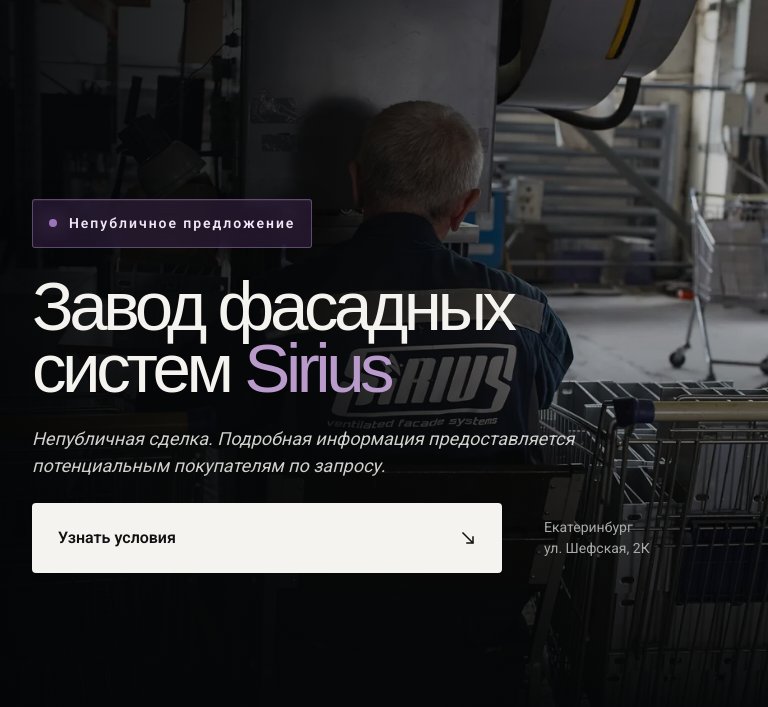
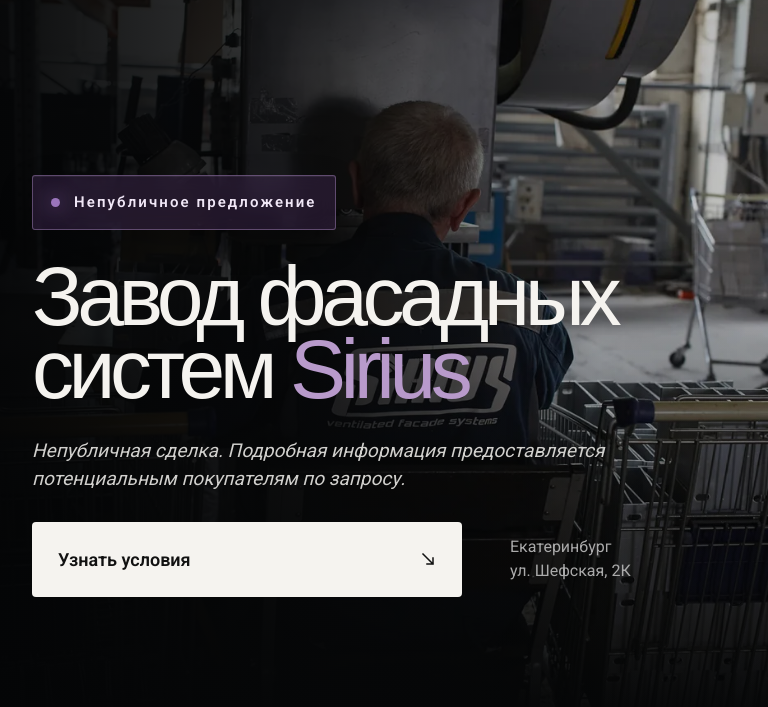
Before and after one commit to Katya8898-del/sirius-sale, a plain HTML site: page index.html in a window 768 px wide. Shown: the part 93-800 px from the top of the page. Drawn offline with nearby package versions, Linux system fonts and the light colour scheme; no server answers.

Commit message:
Увеличить первый экран на планшетах

```diff
--- a/assets/concept.css
+++ b/assets/concept.css
@@ -258,9 +258,13 @@
   .hero{min-height:max(100svh,780px)}
   .hero-image{object-position:58% center}
   .hero-content{padding:136px 0 66px}
-  .hero h1{max-width:900px;line-height:.9}
-  .hero-lead{max-width:650px;margin:26px 0 24px}
-  .button{min-width:330px}
+  .private-badge{gap:14px;margin-bottom:30px;padding:14px 18px;font-size:clamp(15px,1.45vw,17px)}
+  .private-badge i{width:9px;height:9px}
+  .hero h1{max-width:1100px;font-size:clamp(84px,10.5vw,124px);line-height:.88}
+  .hero-lead{max-width:760px;margin:30px 0 28px;font-size:clamp(19px,2vw,23px);line-height:1.48}
+  .hero .button{min-width:clamp(430px,50vw,580px);padding:23px 26px;font-size:clamp(18px,1.8vw,21px)}
+  .hero-bottom{gap:48px}
+  .hero-bottom>p{font-size:clamp(16px,1.55vw,18px)}
   .confidential-note{display:none}
 
   .company-section{min-height:auto;display:block}
--- a/index.html
+++ b/index.html
@@ -7,7 +7,7 @@
   <meta name="description" content="Частное предложение о продаже действующего производственного бизнеса Sirius.">
   <title>Sirius — частное предложение о продаже бизнеса</title>
   <link rel="stylesheet" href="assets/light-refined.css">
-  <link rel="stylesheet" href="assets/concept.css?v=71">
+  <link rel="stylesheet" href="assets/concept.css?v=72">
 </head>
 <body>
   <header class="site-header" data-header>
```
